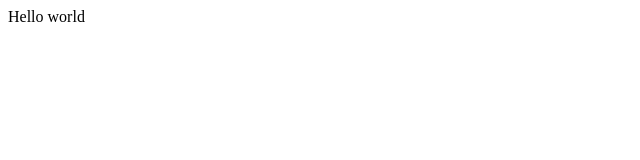
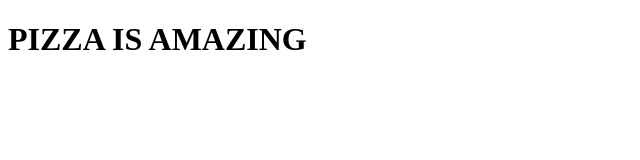
Before and after one commit to OfTheDelmer/super_pizza, a plain HTML site: page index.html in a window 1280 px wide. Shown: the whole page, without its empty margins (0-640 px from the left). Drawn offline with Linux system fonts and the light colour scheme.

Commit message:
Fix enthusiasm
Add updated message about pizza

```diff
--- a/index.html
+++ b/index.html
@@ -5,6 +5,6 @@
     <title>Hello</title>
   </head>
   <body>
-    Hello world
+    <h1>PIZZA IS AMAZING</h1>
   </body>
 </html>
```
